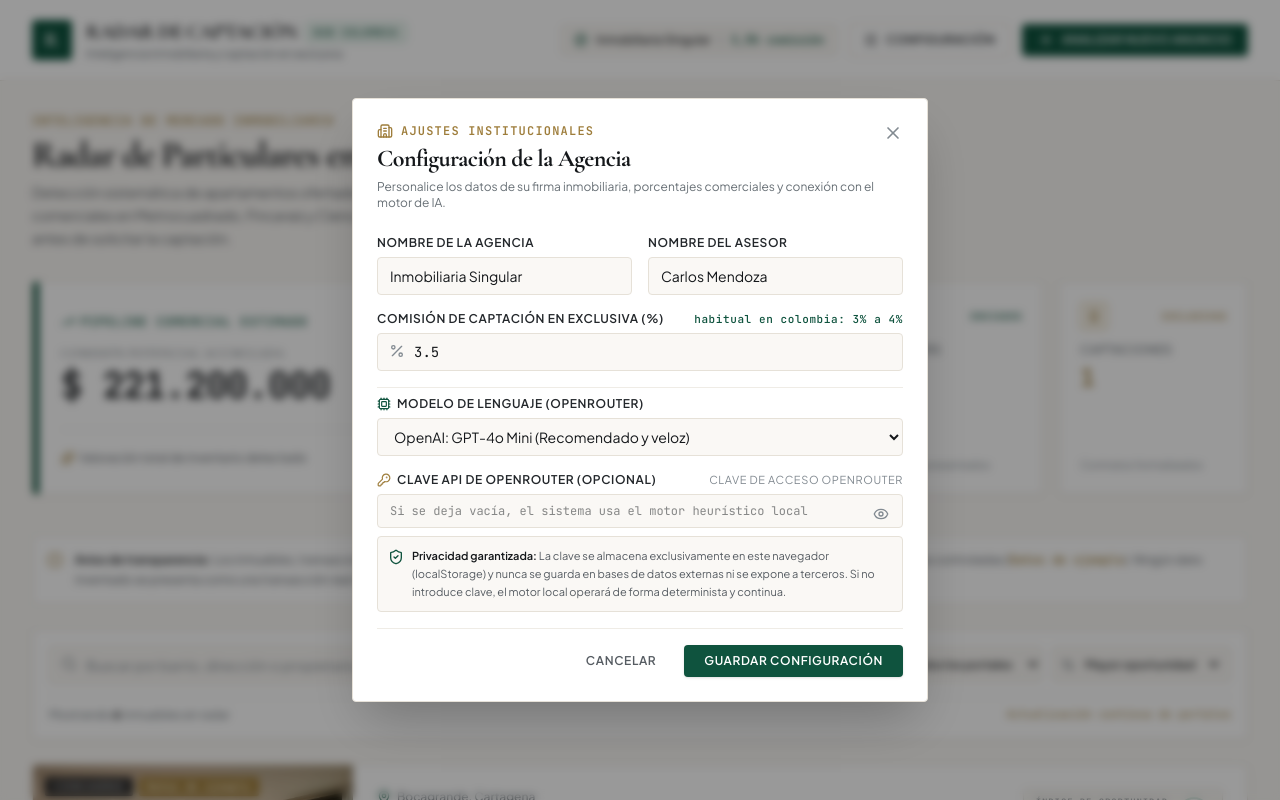
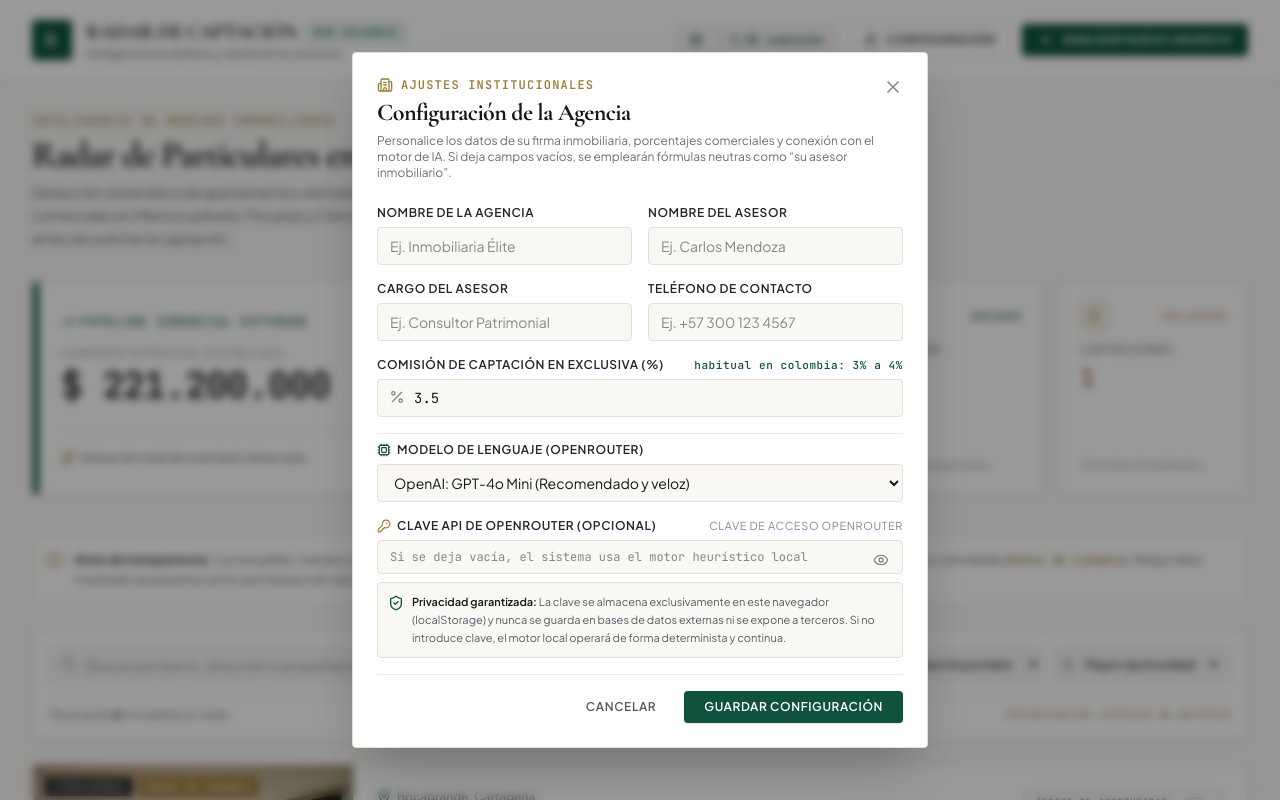
Before and after one commit to DGEnTeci/radar-captacion, a Next.js app: page / in a window 1280 px wide. Both pictures are taken after a click on the button "CONFIGURACIÓN". Shown: the top 800 px of the page. Built offline with nearby package versions, Linux system fonts and the light colour scheme.

Commit message:
feat: datos de agencia y asesor configurables

```diff
--- a/src/app/api/analyze/route.ts
+++ b/src/app/api/analyze/route.ts
@@ -39,6 +39,8 @@ const AnalyzeRequestSchema = z.object({
   model: z.string().max(100).optional(),
   agencyName: z.string().max(100).optional(),
   agentName: z.string().max(100).optional(),
+  agentRole: z.string().max(100).optional(),
+  agencyPhone: z.string().max(50).optional(),
 });
 
 // Zod schema to validate OpenRouter structured output
@@ -219,8 +221,10 @@ Portal fuente: ${input.sourcePortal || "Portal inmobiliario"}
 Texto del anuncio original del particular:
 "${input.originalListingText}"
 Promedio $/m2 del sector: ${input.barrioAvgPricePerM2 || "Calcular según mercado"}
-Agencia que contacta: ${input.agencyName || "Inmobiliaria Singular"}
-Asesor: ${input.agentName || "Consultor Patrimonial"}`;
+Agencia que contacta: ${input.agencyName?.trim() || "su agencia inmobiliaria"}
+Asesor: ${input.agentName?.trim() || "su asesor inmobiliario"}
+Cargo del asesor: ${input.agentRole?.trim() || "asesor inmobiliario"}
+Teléfono de contacto: ${input.agencyPhone?.trim() || "No especificado"}`;
 
     const openRouterResponse = await fetch("https://openrouter.ai/api/v1/chat/completions", {
       method: "POST",
--- a/src/components/ConfigModal.tsx
+++ b/src/components/ConfigModal.tsx
@@ -18,8 +18,10 @@ const MODEL_PRESETS = [
 export function ConfigModal({ onClose }: ConfigModalProps) {
   const { config, updateConfig } = useApp();
 
-  const [agencyName, setAgencyName] = useState(config.agencyName);
-  const [agentName, setAgentName] = useState(config.agentName);
+  const [agencyName, setAgencyName] = useState(config.agencyName || "");
+  const [agentName, setAgentName] = useState(config.agentName || "");
+  const [agentRole, setAgentRole] = useState(config.agentRole || "");
+  const [agencyPhone, setAgencyPhone] = useState(config.agencyPhone || "");
   const [commissionPercent, setCommissionPercent] = useState(config.commissionPercent.toString());
   const [openRouterModel, setOpenRouterModel] = useState(config.openRouterModel);
   const [customModel, setCustomModel] = useState("");
@@ -33,8 +35,10 @@ export function ConfigModal({ onClose }: ConfigModalProps) {
     const finalComm = parseFloat(commissionPercent.replace(",", ".")) || 3.5;
 
     updateConfig({
-      agencyName: agencyName.trim() || "Inmobiliaria Singular",
-      agentName: agentName.trim() || "Consultor Patrimonial",
+      agencyName: agencyName.trim(),
+      agentName: agentName.trim(),
+      agentRole: agentRole.trim(),
+      agencyPhone: agencyPhone.trim(),
       commissionPercent: finalComm,
       openRouterModel: finalModel,
       openRouterApiKey: openRouterApiKey.trim(),
@@ -63,7 +67,7 @@ export function ConfigModal({ onClose }: ConfigModalProps) {
             Configuración de la Agencia
           </h2>
           <p className="text-xs text-[#687076] mt-1">
-            Personalice los datos de su firma inmobiliaria, porcentajes comerciales y conexión con el motor de IA.
+            Personalice los datos de su firma inmobiliaria, porcentajes comerciales y conexión con el motor de IA. Si deja campos vacíos, se emplearán fórmulas neutras como &ldquo;su asesor inmobiliario&rdquo;.
           </p>
         </div>
 
@@ -77,9 +81,8 @@ export function ConfigModal({ onClose }: ConfigModalProps) {
                 type="text"
                 value={agencyName}
                 onChange={(e) => setAgencyName(e.target.value)}
-                placeholder="Ej. Inmobiliaria Singular"
+                placeholder="Ej. Inmobiliaria Élite"
                 className="w-full px-3 py-2 text-sm bg-[#FAF8F5] border border-[#E6E1D8] rounded-sm focus:outline-none focus:border-[#0F533E] focus:bg-white text-[#14171A]"
-                required
               />
             </div>
 
@@ -93,7 +96,32 @@ export function ConfigModal({ onClose }: ConfigModalProps) {
                 onChange={(e) => setAgentName(e.target.value)}
                 placeholder="Ej. Carlos Mendoza"
                 className="w-full px-3 py-2 text-sm bg-[#FAF8F5] border border-[#E6E1D8] rounded-sm focus:outline-none focus:border-[#0F533E] focus:bg-white text-[#14171A]"
-                required
+              />
+            </div>
+
+            <div>
+              <label className="block text-xs font-semibold text-[#23272B] uppercase tracking-wider mb-1.5">
+                Cargo del Asesor
+              </label>
+              <input
+                type="text"
+                value={agentRole}
+                onChange={(e) => setAgentRole(e.target.value)}
+                placeholder="Ej. Consultor Patrimonial"
+                className="w-full px-3 py-2 text-sm bg-[#FAF8F5] border border-[#E6E1D8] rounded-sm focus:outline-none focus:border-[#0F533E] focus:bg-white text-[#14171A]"
+              />
+            </div>
+
+            <div>
+              <label className="block text-xs font-semibold text-[#23272B] uppercase tracking-wider mb-1.5">
+                Teléfono de Contacto
+              </label>
+              <input
+                type="text"
+                value={agencyPhone}
+                onChange={(e) => setAgencyPhone(e.target.value)}
+                placeholder="Ej. +57 300 123 4567"
+                className="w-full px-3 py-2 text-sm bg-[#FAF8F5] border border-[#E6E1D8] rounded-sm focus:outline-none focus:border-[#0F533E] focus:bg-white text-[#14171A]"
               />
             </div>
           </div>
--- a/src/components/property/DossierTab.tsx
+++ b/src/components/property/DossierTab.tsx
@@ -20,6 +20,12 @@ export function DossierTab({ property }: DossierTabProps) {
     month: "long",
     day: "numeric",
   }).format(new Date());
+
+  const activeAgencyName = config.agencyName?.trim() || "Su Agencia Inmobiliaria";
+  const activeAgentName = config.agentName?.trim() || "Su asesor inmobiliario";
+  const activeAgentRole = config.agentRole?.trim() || "Asesor Inmobiliario";
+  const activeAgencyPhone = config.agencyPhone?.trim() || "";
+  const agencyInitial = (activeAgencyName.charAt(0) || "A").toUpperCase();
 
   const handlePrint = () => {
     window.print();
@@ -58,14 +64,14 @@ export function DossierTab({ property }: DossierTabProps) {
           <div className="border-b border-[#E6E1D8] pb-6 flex items-center justify-between">
             <div className="flex items-center gap-3">
               <div className="w-10 h-10 bg-[#0F533E] text-white flex items-center justify-center rounded-xs font-serif font-bold text-xl">
-                R
+                {agencyInitial}
               </div>
               <div>
                 <span className="font-serif text-lg font-bold tracking-tight text-[#14171A] block">
-                  {config.agencyName.toUpperCase()}
+                  {activeAgencyName.toUpperCase()}
                 </span>
                 <span className="text-[10px] font-mono tracking-widest uppercase text-[#9E7D3B]">
-                  División de Gestión Patrimonial
+                  {activeAgentRole}
                 </span>
               </div>
             </div>
@@ -272,9 +278,12 @@ export function DossierTab({ property }: DossierTabProps) {
           {/* Signature and Agency Stamp */}
           <div className="pt-4 border-t border-[#E6E1D8] flex items-end justify-between text-xs">
             <div>
-              <p className="font-semibold text-[#14171A]">{config.agentName}</p>
-              <p className="text-[11px] text-[#565C62]">Consultor Inmobiliario Senior</p>
-              <p className="text-[11px] text-[#0F533E] font-medium">{config.agencyName}</p>
+              <p className="font-semibold text-[#14171A]">{activeAgentName}</p>
+              <p className="text-[11px] text-[#565C62]">{activeAgentRole}</p>
+              <p className="text-[11px] text-[#0F533E] font-medium">{activeAgencyName}</p>
+              {activeAgencyPhone && (
+                <p className="text-[10px] font-mono text-[#687076]">Tel: {activeAgencyPhone}</p>
+              )}
             </div>
 
             <div className="text-right">
--- a/src/components/property/ReescrituraTab.tsx
+++ b/src/components/property/ReescrituraTab.tsx
@@ -19,11 +19,24 @@ interface ReescrituraTabProps {
 }
 
 export function ReescrituraTab({ property }: ReescrituraTabProps) {
-  const { addToast } = useApp();
+  const { config, addToast } = useApp();
   const contactKit = property.analysis.contactKit;
   const optimized = property.analysis.optimizedListing;
 
-  const [whatsappMessage, setWhatsappMessage] = useState(contactKit.whatsappIcebreaker);
+  const activeAgency = config.agencyName?.trim() || "su agencia inmobiliaria";
+  const activeAgent = config.agentName?.trim() || "su asesor inmobiliario";
+  const activeRole = config.agentRole?.trim() ? ` (${config.agentRole.trim()})` : "";
+  const activePhone = config.agencyPhone?.trim() ? ` (contacto: ${config.agencyPhone.trim()})` : "";
+
+  const [whatsappMessage, setWhatsappMessage] = useState(() => {
+    let msg = contactKit.whatsappIcebreaker;
+    msg = msg.replace(/Inmobiliaria Singular/g, activeAgency);
+    msg = msg.replace(/Consultor Patrimonial/g, `${activeAgent}${activeRole}`);
+    if (activePhone && !msg.includes(config.agencyPhone.trim())) {
+      msg = msg.replace(activeAgency, `${activeAgency}${activePhone}`);
+    }
+    return msg;
+  });
   const [copiedSection, setCopiedSection] = useState<string | null>(null);
 
   const copyToClipboard = async (text: string, sectionKey: string, label: string) => {
@@ -248,7 +261,7 @@ export function ReescrituraTab({ property }: ReescrituraTabProps) {
                     1. Saludo y Validación de Tiempo
                   </span>
                   <p className="text-[#23272B] italic mt-0.5">
-                    &ldquo;{contactKit.callScript.greeting}&rdquo;
+                    &ldquo;{contactKit.callScript.greeting.replace(/Inmobiliaria Singular/g, activeAgency).replace(/Consultor Patrimonial/g, activeAgent)}&rdquo;
                   </p>
                 </div>
 
@@ -283,13 +296,14 @@ export function ReescrituraTab({ property }: ReescrituraTabProps) {
 
             <div className="mt-4 pt-3 border-t border-[#E6E1D8] flex items-center justify-between">
               <button
-                onClick={() =>
+                onClick={() => {
+                  const greeting = contactKit.callScript.greeting.replace(/Inmobiliaria Singular/g, activeAgency).replace(/Consultor Patrimonial/g, activeAgent);
                   copyToClipboard(
-                    `${contactKit.callScript.greeting}\n\n${contactKit.callScript.hook}\n\n${contactKit.callScript.valueOffer}\n\n${contactKit.callScript.callToAction}`,
+                    `${greeting}\n\n${contactKit.callScript.hook}\n\n${contactKit.callScript.valueOffer}\n\n${contactKit.callScript.callToAction}`,
                     "script",
                     "Guión de llamada"
-                  )
-                }
+                  );
+                }}
                 className="text-[11px] text-[#0F533E] hover:underline flex items-center gap-1 cursor-pointer font-medium"
               >
                 <Copy className="w-3 h-3" />
--- a/src/context/AppContext.tsx
+++ b/src/context/AppContext.tsx
@@ -32,8 +32,10 @@ interface AppContextValue {
 }
 
 const DEFAULT_CONFIG: AgencyConfig = {
-  agencyName: "Inmobiliaria Singular",
-  agentName: "Carlos Mendoza",
+  agencyName: "",
+  agentName: "",
+  agentRole: "",
+  agencyPhone: "",
   commissionPercent: 3.5,
   openRouterModel: "openai/gpt-4o-mini",
   openRouterApiKey: "",
--- a/src/lib/analyzer.ts
+++ b/src/lib/analyzer.ts
@@ -15,6 +15,8 @@ export interface ListingInputData {
   barrioAvgPricePerM2?: number;
   agencyName?: string;
   agentName?: string;
+  agentRole?: string;
+  agencyPhone?: string;
 }
 
 export const CITY_DEFAULT_M2_AVERAGES: Record<string, number> = {
@@ -147,9 +149,11 @@ export function runLocalListingAnalysis(input: ListingInputData, fallbackReason?
   const estimatedDaysOptimalPrice = Math.min(45, Math.max(20, Math.round(25 + (priceDiffPercent > 10 ? 10 : 0))));
 
   // Professional Rewrite
-  const agencyName = input.agencyName || "Inmobiliaria Singular";
-  const agentName = input.agentName || "Consultor Patrimonial";
-  const ownerName = input.ownerName || "Propietario";
+  const agencyName = input.agencyName?.trim() || "su agencia inmobiliaria";
+  const agentName = input.agentName?.trim() || "su asesor inmobiliario";
+  const agentRole = input.agentRole?.trim() || "";
+  const agencyPhone = input.agencyPhone?.trim() || "";
+  const ownerName = input.ownerName?.trim() || "Propietario";
 
   const optimizedHeadline = `Exclusivo apartamento en ${input.barrio}: luz natural, serenidad y óptima conectividad`;
   const optimizedDescription = `Ubicado en una de las zonas de mayor valorización y tranquilidad de ${input.barrio} (${input.city}), este inmueble de ${m2} m2 ofrece un equilibrio singular entre espacialidad y confort residencial.
@@ -176,8 +180,10 @@ Un inmueble ideal tanto para familias que priorizan ubicación y seguridad como
   ];
 
   // WhatsApp icebreaker (completely honest, gives value first, no fake buyer, no pressure)
-  const portalName = input.sourcePortal || "el portal";
-  const whatsappIcebreaker = `Buenas tardes, señor(a) ${ownerName}. Le saluda ${agentName}, de ${agencyName} en ${input.city}.
+  const portalName = input.sourcePortal || "el portal inmobiliario";
+  const roleText = agentRole ? ` (${agentRole})` : "";
+  const phoneText = agencyPhone ? ` (contacto: ${agencyPhone})` : "";
+  const whatsappIcebreaker = `Buenas tardes, señor(a) ${ownerName}. Le saluda ${agentName}${roleText}, de ${agencyName} en ${input.city}${phoneText}.
 
 He seguido con interés la publicación de su apartamento en ${input.barrio} a través de ${portalName}. Observamos que lleva varias semanas en vitrina comercial sin cerrar la operación y, como especialistas en el corredor residencial de ${input.barrio}, preparamos un informe analítico comparativo con las ventas efectivas registradas en su misma cuadra durante el último trimestre.
 
--- a/src/types/property.ts
+++ b/src/types/property.ts
@@ -117,6 +117,8 @@ export interface Property {
 export interface AgencyConfig {
   agencyName: string;
   agentName: string;
+  agentRole: string;
+  agencyPhone: string;
   commissionPercent: number;
   openRouterModel: string;
   openRouterApiKey: string;
```
